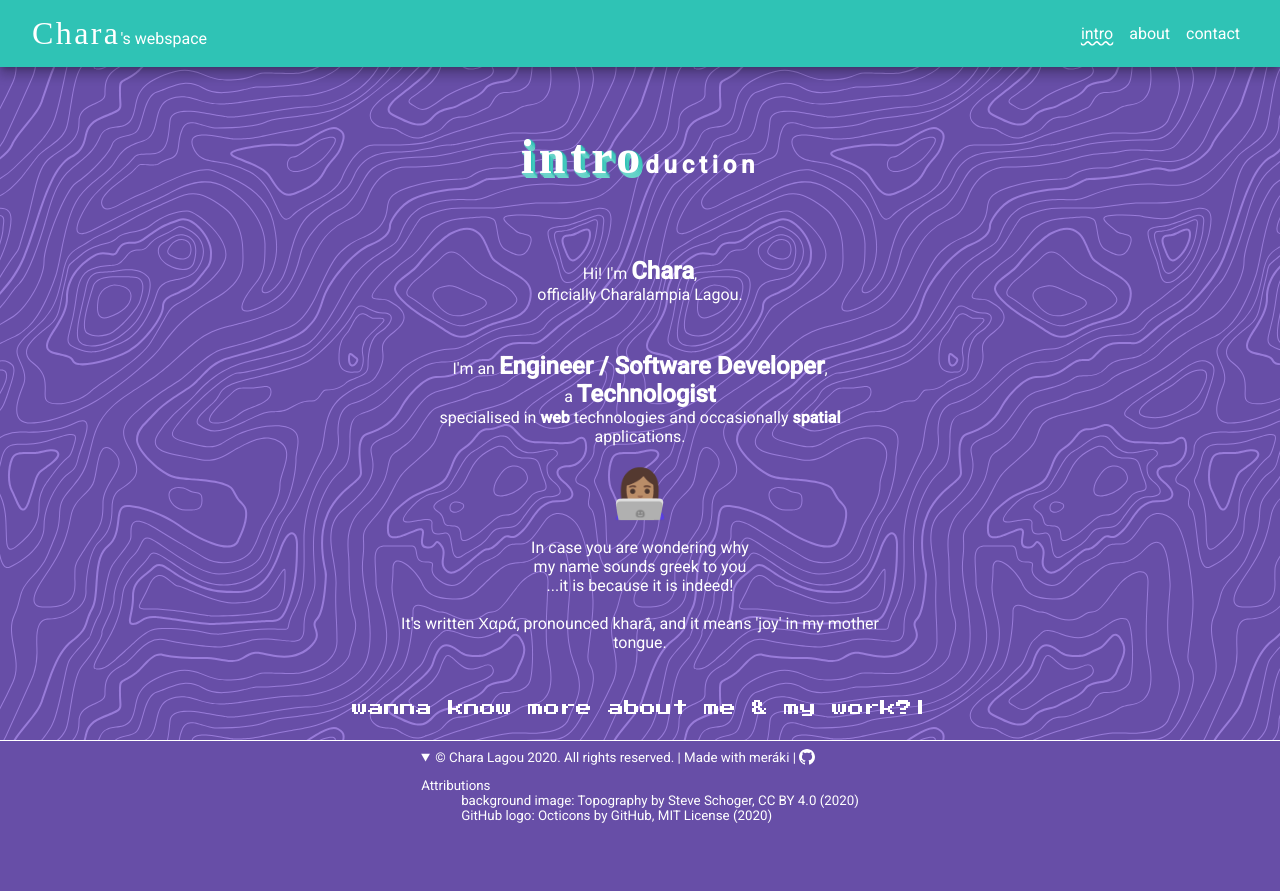
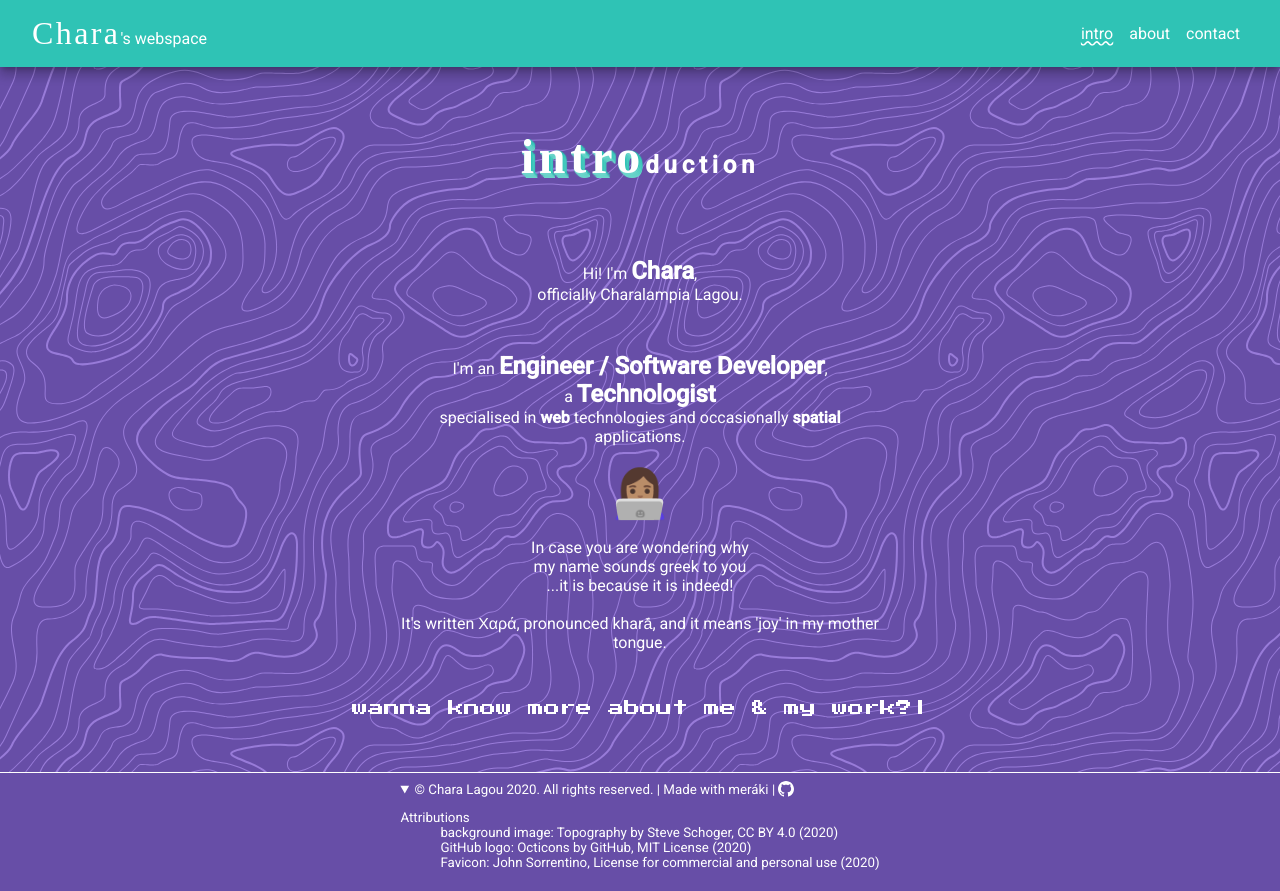
Before and after one commit to CharaLagou/charalagou, an Angular app: page /intro in a window 1280 px wide. Both pictures are taken after a click on the heading 639 px from the left and 784 px from the top of the page. Before the commit the page ends 844 px from the top, so only its background shows below. Built offline with nearby package versions, Linux system fonts and the light colour scheme; a web font is replaced by a local one.

Commit message:
Attributions + other adjustments
-removal of main component
-corrections/edits of components
-additions into attributions section

```diff
--- a/src/app/components/intro/intro.component.html
+++ b/src/app/components/intro/intro.component.html
@@ -15,7 +15,7 @@
         >👩🏽‍💻</span
       >
     </p>
-    <p class="narrow padded-bottom">
+    <p class="narrow">
       In case you are wondering why<br>
       my name sounds greek to you<br />
       ...it is because it is indeed!<br /><br />
@@ -29,7 +29,7 @@
         >kharā́</a
       >, and it means 'joy' in my mother tongue.
     </p>
-    <p class="game">
+    <p class="game padded-vertically">
       <a href="/about">
         <span>wanna know more about me &#38; my work?</span>
         <span class="blink">&#124;</span>
--- a/src/app/shared/components/footer/footer.component.html
+++ b/src/app/shared/components/footer/footer.component.html
@@ -35,6 +35,14 @@
             Octicons by GitHub, MIT License (2020)
           </a>
         </dd>
+        <dd>
+          Favicon:
+          <a
+            href="https://favicon.io/emoji-favicons/woman-technologist/"
+            target="_blank"
+            >John Sorrentino, License for commercial and personal use (2020)</a
+          >
+        </dd>
       </dl>
     </details>
   </small>
--- a/src/app/shared/components/main/main.component.html
+++ /dev/null
@@ -1 +0,0 @@
-<p>main works!</p>
--- a/src/app/shared/components/main/main.component.ts
+++ /dev/null
@@ -1,15 +0,0 @@
-import { Component, OnInit } from '@angular/core';
-
-@Component({
-  selector: 'app-main',
-  templateUrl: './main.component.html',
-  styleUrls: ['./main.component.scss']
-})
-export class MainComponent implements OnInit {
-
-  constructor() { }
-
-  ngOnInit(): void {
-  }
-
-}
--- a/src/app/shared/shared.module.ts
+++ b/src/app/shared/shared.module.ts
@@ -1,7 +1,6 @@
 import { NgModule } from '@angular/core';
 import { CommonModule } from '@angular/common';
 import { HeaderComponent } from './components/header/header.component';
-import { MainComponent } from './components/main/main.component';
 import { FooterComponent } from './components/footer/footer.component';
 import { RouterModule, Router } from '@angular/router';
 
@@ -14,7 +13,7 @@ import { MatButtonModule } from '@angular/material/button';
 import { MatCardModule } from '@angular/material/card';
 
 @NgModule({
-  declarations: [HeaderComponent, MainComponent, FooterComponent],
+  declarations: [HeaderComponent, FooterComponent],
   imports: [
     CommonModule,
     RouterModule,
@@ -26,6 +25,6 @@ import { MatCardModule } from '@angular/material/card';
     MatMenuModule,
     MatButtonModule,
   ],
-  exports: [HeaderComponent, MainComponent, FooterComponent],
+  exports: [HeaderComponent, FooterComponent],
 })
 export class SharedModule {}
```
Also changed, not shown: src/app/shared/components/main/main.component.scss (deleted), 1 other file (tests, documents, lock files or other folders).
